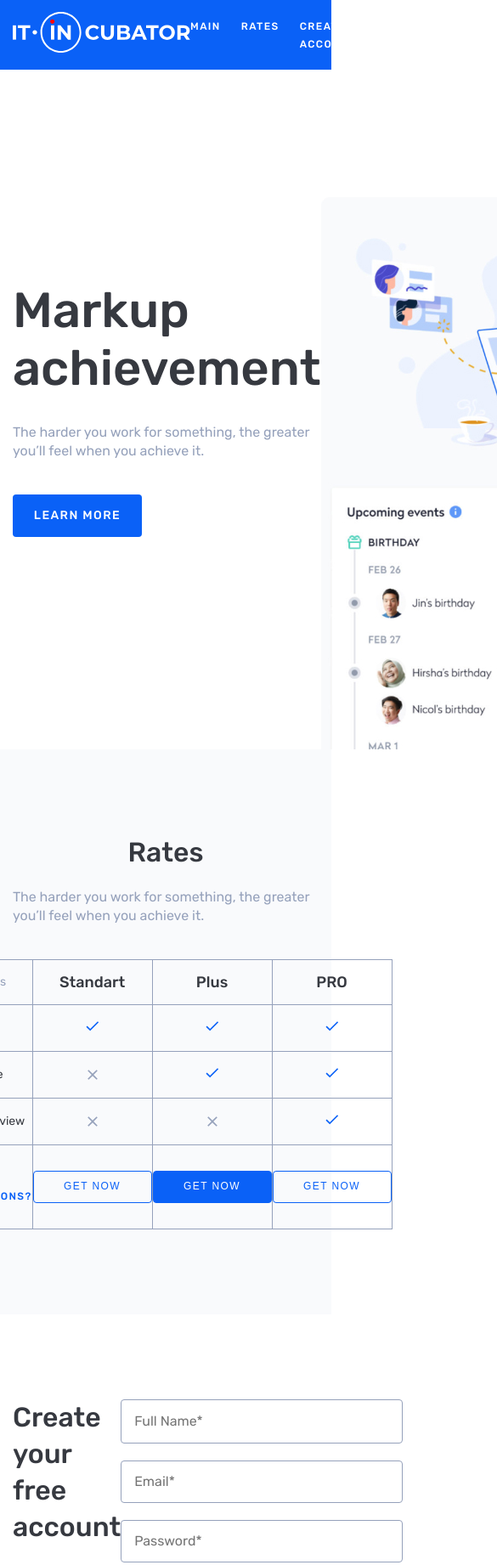
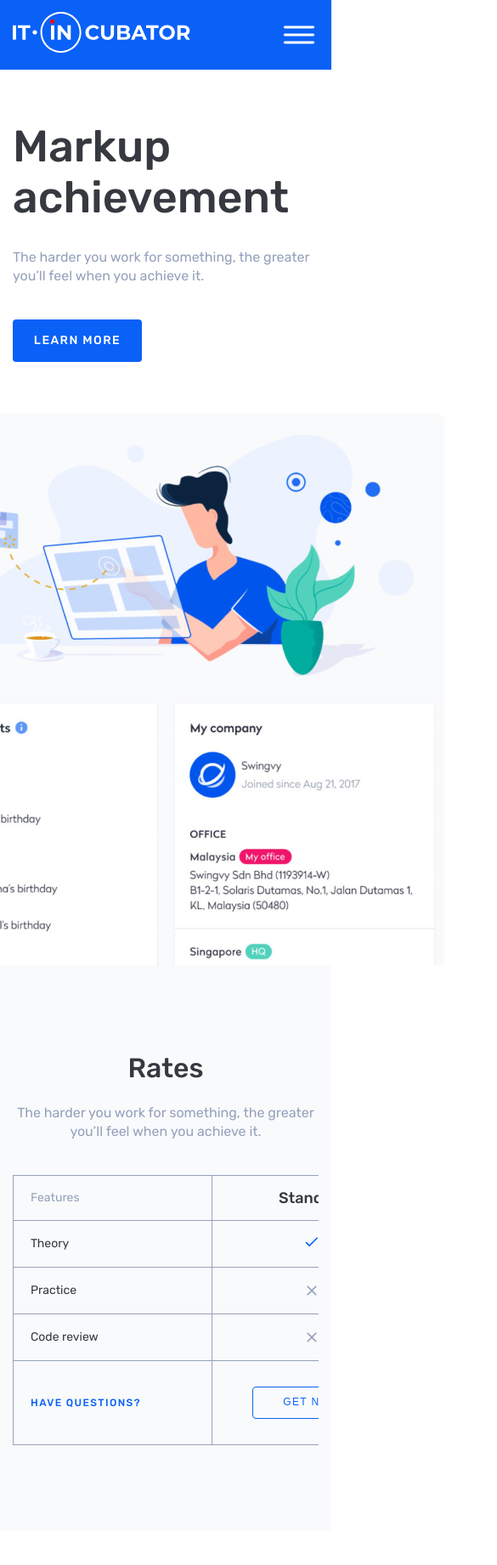
Before and after one commit to helinchik/card_difficult, a plain HTML site: page index.html in a window 390 px wide. Shown: the top 1842 px of the page at 85% size, 585 px wide, since content can reach past the window. Drawn offline with Linux system fonts and the light colour scheme.

Commit message:
added media

```diff
--- a/index.html
+++ b/index.html
@@ -32,6 +32,11 @@
               <a href="" class="menu-link">create account</a>
             </li>
           </ul>
+          <img
+            class="menu-icon"
+            src="./imges/menu-burger.svg"
+            alt="menu-icon"
+          />
         </div>
       </div>
     </header>
@@ -59,6 +64,7 @@
             The harder you work for something, the greater you’ll feel when you
             achieve it.
           </p>
+          <div class="table-wrapper">
             <table class="table">
               <tr>
                 <th class="table-subtitle gray">Features</th>
@@ -93,6 +99,7 @@
                 <td><button class="table-button">get now</button></td>
               </tr>
             </table>
+          </div>
         </div>
       </div>
     </section>
--- a/style.css
+++ b/style.css
@@ -7,6 +7,7 @@ html,
 body {
   font-family: Rubik, sans-serif;
   font-style: normal;
+  min-width: 375px;
 }
 .container {
   height: 100%;
@@ -55,11 +56,14 @@ button {
 button:hover {
   transform: translateY(-5px);
 }
+.menu-icon {
+  display: none;
+}
 .main-wrapper {
   display: flex;
   justify-content: space-between;
   align-items: center;
-  height: 800px;
+  min-height: 800px;
 }
 .title {
   color: #363940;
@@ -114,6 +118,7 @@ button:hover {
 }
 .rates-section .text {
   margin-bottom: 40px;
+  text-align: center;
 }
 .rates-wrapper {
   display: flex;
@@ -278,3 +283,59 @@ small {
   font-weight: 400;
   line-height: 22px;
 }
+@media screen and (max-width: 1400px) {
+  .main-wrapper {
+    flex-direction: column;
+    min-height: auto;
+  }
+  .main-info {
+    align-self: flex-start;
+    margin: 100px 0 80px;
+  }
+  .main-img {
+    align-self: center;
+  }
+  .table {
+    width: 940px;
+  }
+  .table-wrapper {
+    overflow-x: auto;
+    width: 100%;
+    max-width: 940px;
+  }
+  .account-wrapper {
+    flex-direction: column;
+    gap: 70px;
+  }
+  .create-account-section .text {
+    max-width: unset;
+  }
+  form {
+    align-self: center;
+  }
+}
+@media screen and (max-width: 576px) {
+  .menu {
+    display: none;
+  }
+  .menu-icon {
+    display: block;
+  }
+  .main-info {
+    margin: 60px 0;
+  }
+  .main-title {
+    font-size: 52px;
+    line-height: 60px;
+  }
+  .account-wrapper {
+    gap: 60px;
+  }
+  label {
+    white-space: nowrap;
+  }
+  fieldset {
+    flex-wrap: wrap;
+    row-gap: 20px;
+  }
+}
```
Also changed, not shown: imges/menu-burger.svg (added). Lines whose indentation alone changed are shown as unchanged.
